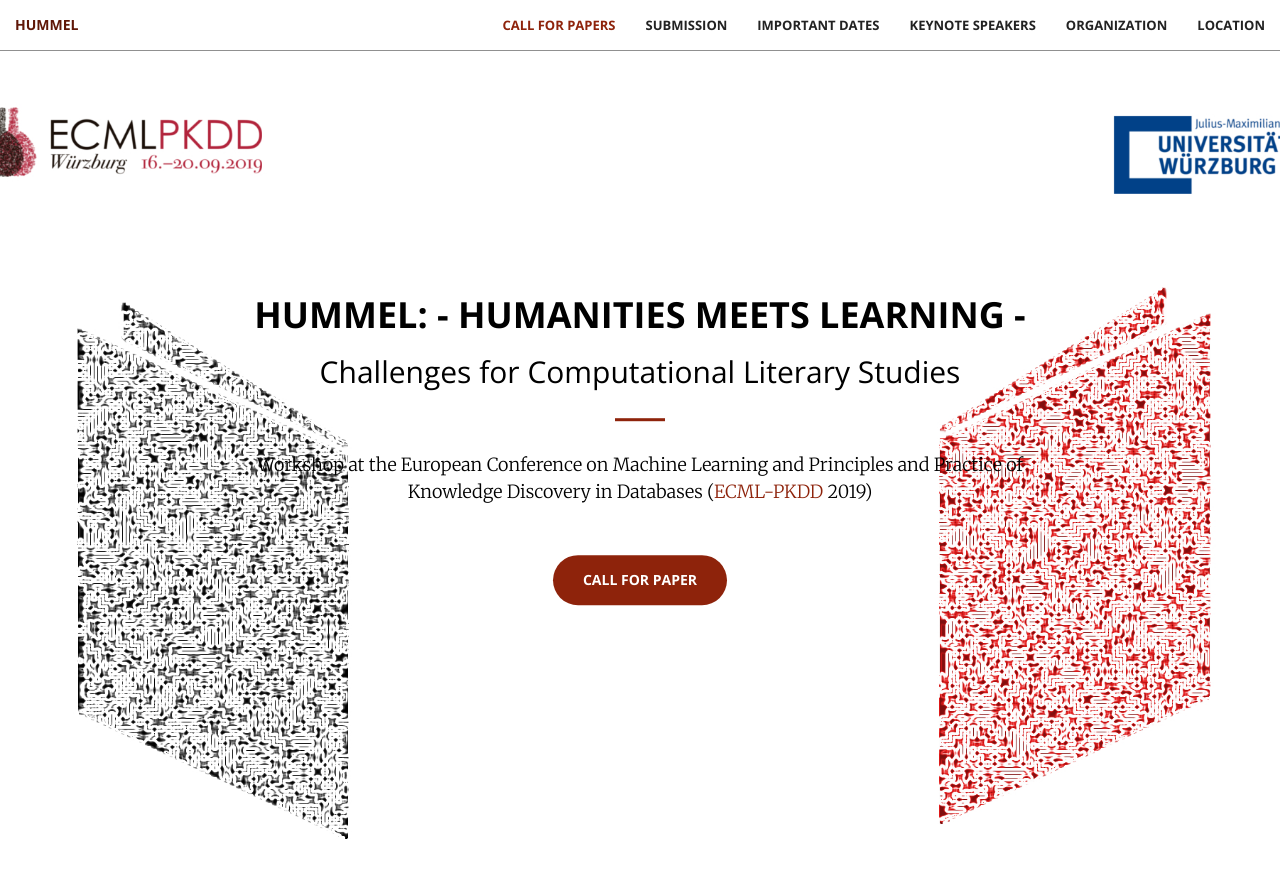
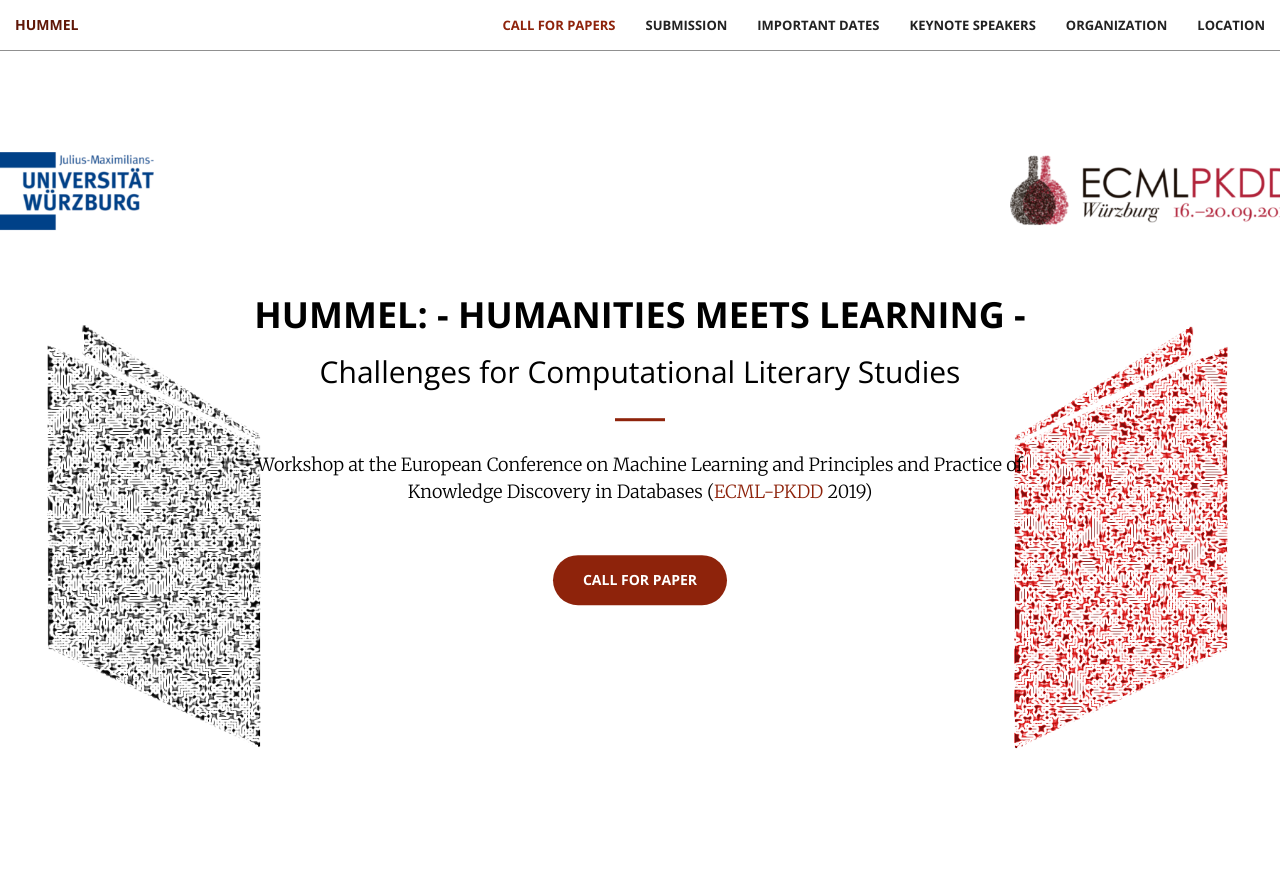
Before and after one commit to cophi-wue/ecml19.hummel.github.io, a Jekyll site: the page built from index.html, in a window 1280 px wide and 900 px high. Shown: the top 878 px of the window. Built offline with Jekyll 4.4.1, drawn with Linux system fonts in a browser that asks for light colours.

Commit message:
Update _base.scss

```diff
--- a/_sass/_base.scss
+++ b/_sass/_base.scss
@@ -155,7 +155,7 @@ header {
     min-height: auto;
     @include background-cover;
     background-position: center;
-    background-image: url('../img/hummel_logo.jpg');
+    background-image: url('../img/logo_hummel.png');
     text-align: center;
     color: white;
     .header-content {
```
